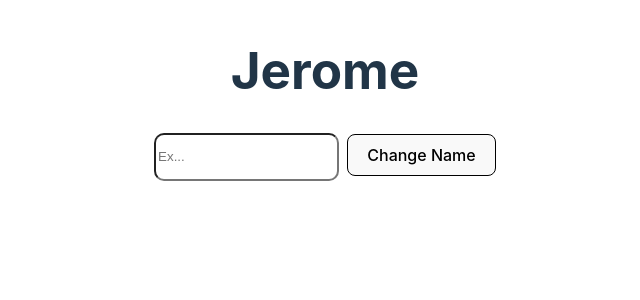
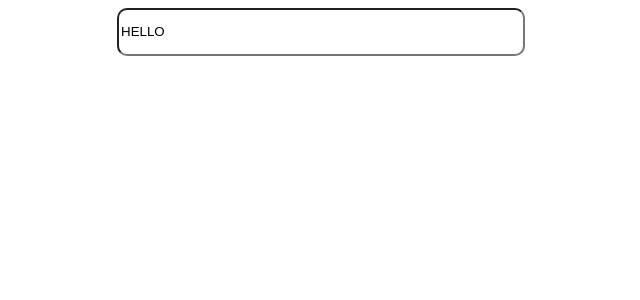
Before and after one commit to daoistcoder-s2023CodingProjects/React.js-Basics-Training, a React (Vite) app in the folder react-practice-app/: page / in a window 1280 px wide. Shown: the top 300 px of the page, without its empty margins (315-955 px from the left). Built offline with nearby package versions, Linux system fonts and the light colour scheme.

Commit message:
completed useLayoutEffect hook

```diff
--- a/react-practice-app/src/App.jsx
+++ b/react-practice-app/src/App.jsx
@@ -1,4 +1,4 @@
-import React from "react";
+import React, { useEffect } from "react";
 import "./App.css";
 
 import axios from "axios";
@@ -119,7 +119,6 @@ export const RefComp = () => {
         inputRef.current.focus();
         console.log(inputRef.current.value);
         inputRef.current.value = "";
-
     };
     return (
         <div>
@@ -135,6 +134,37 @@ export const RefComp = () => {
                 ref={inputRef}
             />
             <button onClick={onClick}>Change Name</button>
+        </div>
+    );
+};
+
+export const UseLayoutComp = () => {
+    const inputRef = React.useRef(null);
+
+    React.useLayoutEffect(() => {
+        console.log("UseLayoutEffect: ", inputRef.current.value);
+    }, []);
+
+    React.useEffect(() => {
+        inputRef.current.value = "HELLO";
+        console.log("UseEffect: ", inputRef.current.value);
+    }, []);
+
+    return (
+        <div>
+            <input
+                style={{
+                    lineHeight: "42px",
+                    borderRadius: "10px",
+                    marginRight: "0.5rem",
+                    width: "400px",
+                }}
+                type="text"
+                value={"JEROME"}
+                placeholder="Ex..."
+                readOnly
+                ref={inputRef}
+            />
         </div>
     );
 };
@@ -156,7 +186,7 @@ export default function App() {
       <InputBoxComp />
       <ReducerComp />*/}
 
-            <RefComp />
+            <UseLayoutComp />
         </div>
     );
 }
```
